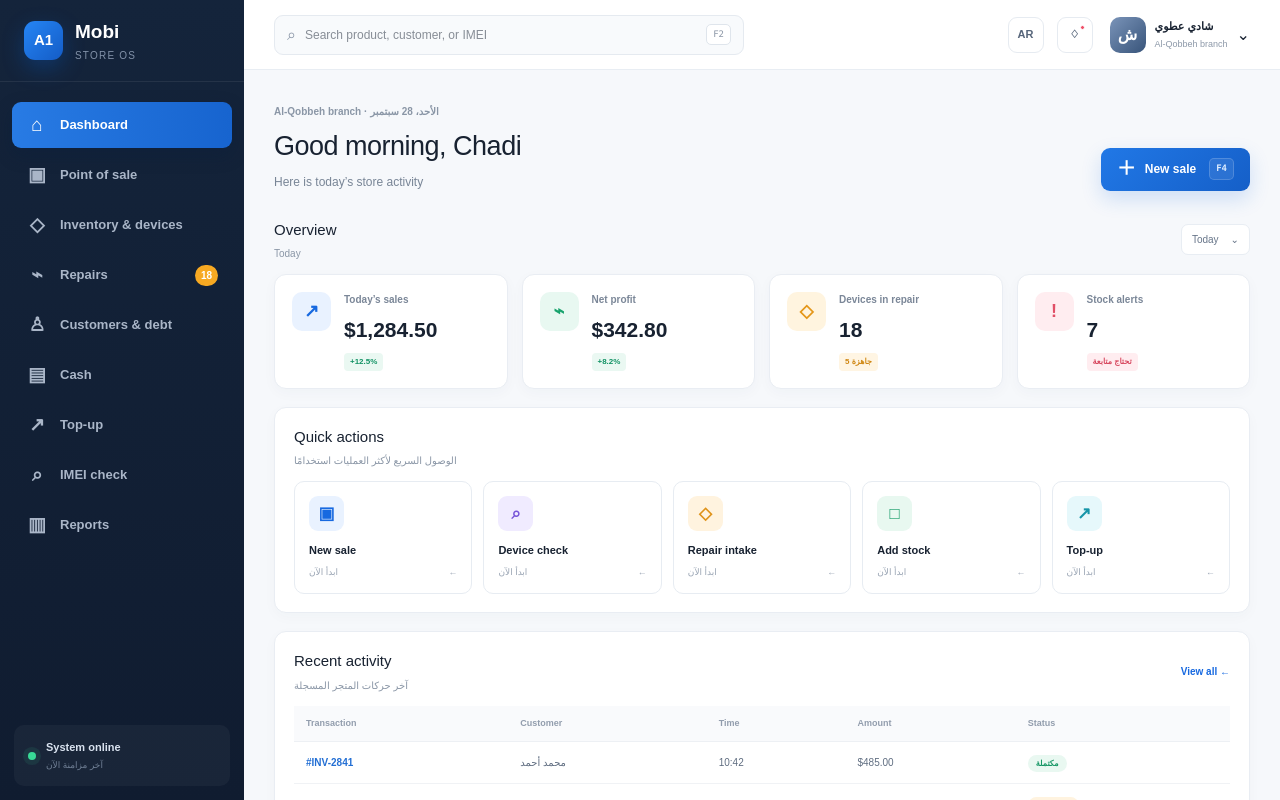
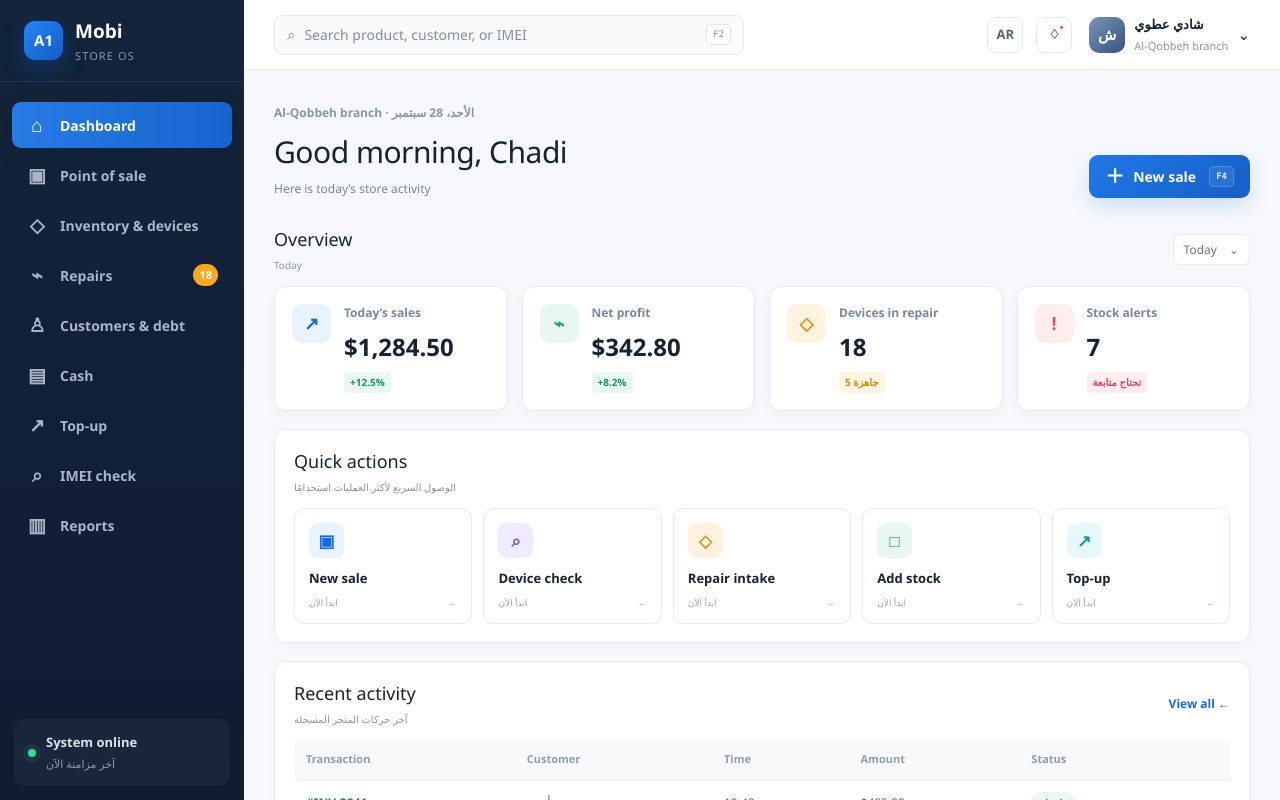
Before and after one commit to a1medianet/a1-mobi, a Next.js app: page /en in a window 1280 px wide. Shown: the top 800 px of the page. Built offline with nearby package versions, Linux system fonts and the light colour scheme.

Commit message:
Improve-operational-typography-readability

```diff
--- a/src/app/globals.css
+++ b/src/app/globals.css
@@ -2,48 +2,48 @@
 :root { --ink:#182231; --muted:#718096; --line:#e8edf3; --paper:#f6f8fb; --navy:#14233a; --blue:#1769e0; }
 * { box-sizing:border-box; }
 html,body { margin:0; min-height:100%; background:var(--paper); color:var(--ink); }
-body { font-family:Arial,"Segoe UI",sans-serif; }
+body { font-family:"Segoe UI",Arial,sans-serif; font-size:15px; line-height:1.5; text-rendering:optimizeLegibility; }\nhtml[lang="ar"] body,[dir="rtl"] { font-family:Tahoma,"Segoe UI",Arial,sans-serif; }\nhtml[lang="en"] body,[dir="ltr"] { font-family:"Segoe UI",Arial,sans-serif; }
 button,input { font:inherit; }
 .app-shell { min-height:100vh; display:flex; }
 .sidebar { width:244px; position:fixed; inset-block:0; inset-inline-start:0; background:linear-gradient(180deg,#14243b,#101c30); color:#fff; display:flex; flex-direction:column; z-index:30; }
 .brand { height:82px; display:flex; align-items:center; gap:12px; padding:0 24px; border-bottom:1px solid #ffffff12; }
 .brand-mark { width:39px; height:39px; display:grid; place-items:center; border-radius:11px; background:linear-gradient(135deg,#2585f5,#145cc6); box-shadow:0 8px 22px #0864d84d; font-weight:900; font-size:15px; color:white; }
-.brand b { display:block; font-size:19px; }.brand small { display:block; margin-top:2px; color:#8292a9; font-size:10px; letter-spacing:1.2px; text-transform:uppercase; }
+.brand b { display:block; font-size:19px; }.brand small { display:block; margin-top:2px; color:#8292a9; font-size:11px; letter-spacing:1.1px; text-transform:uppercase; }
 .nav-list { padding:20px 12px; flex:1; overflow:auto; }
-.nav-item { color:#aab6c8; text-decoration:none; display:flex; align-items:center; gap:12px; height:46px; padding:0 14px; border-radius:9px; margin-bottom:4px; font-size:13px; font-weight:600; transition:.2s; }
+.nav-item { color:#aab6c8; text-decoration:none; display:flex; align-items:center; gap:12px; height:46px; padding:0 14px; border-radius:9px; margin-bottom:4px; font-size:14px; font-weight:600; transition:.2s; }
 .nav-item:hover { color:#fff; background:#ffffff0b; }.nav-item.active { color:white; background:linear-gradient(90deg,#287be4,#1764cf); box-shadow:0 7px 18px #071e3b50; }
-.nav-icon { width:22px; font-size:19px; text-align:center; }.nav-item em { margin-inline-start:auto; min-width:22px; padding:3px 6px; border-radius:20px; background:#f7a922; color:#fff; font-size:10px; text-align:center; font-style:normal; }
+.nav-icon { width:22px; font-size:19px; text-align:center; }.nav-item em { margin-inline-start:auto; min-width:22px; padding:3px 6px; border-radius:20px; background:#f7a922; color:#fff; font-size:11px; text-align:center; font-style:normal; }
 .sidebar-foot { margin:14px; padding:14px; border-radius:10px; background:#ffffff0a; display:flex; align-items:center; gap:10px; }
-.sidebar-foot b,.sidebar-foot small { display:block; }.sidebar-foot b { font-size:11px; color:#d9e2ef; }.sidebar-foot small { margin-top:3px; font-size:9px; color:#718096; }
+.sidebar-foot b,.sidebar-foot small { display:block; }.sidebar-foot b { font-size:13px; color:#d9e2ef; }.sidebar-foot small { margin-top:3px; font-size:11px; color:#8c9aaf; }
 .status-dot { width:8px; height:8px; background:#38d996; border-radius:50%; box-shadow:0 0 0 5px #38d99617; }.workspace { width:calc(100% - 244px); margin-inline-start:244px; min-height:100vh; }
 .topbar { height:70px; background:white; border-bottom:1px solid var(--line); display:flex; align-items:center; padding:0 30px; position:sticky; top:0; z-index:20; }
 .search { width:min(470px,45vw); height:40px; border:1px solid #e5eaf0; background:#f8fafc; border-radius:9px; display:flex; align-items:center; gap:9px; padding:0 12px; color:#8793a5; }
-.search input { border:0; outline:0; background:transparent; flex:1; color:var(--ink); font-size:12px; min-width:0; }
+.search input { border:0; outline:0; background:transparent; flex:1; color:var(--ink); font-size:14px; min-width:0; }
 kbd { border:1px solid #dfe5ec; background:white; border-radius:5px; color:#8a95a5; font-size:9px; padding:3px 6px; }
 .top-actions { margin-inline-start:auto; display:flex; align-items:center; gap:13px; }
-.locale,.icon-btn { height:36px; min-width:36px; border:1px solid #e6ebf1; background:white; border-radius:9px; display:grid; place-items:center; color:#56657a; text-decoration:none; font-size:11px; font-weight:700; position:relative; }
+.locale,.icon-btn { height:36px; min-width:36px; border:1px solid #e6ebf1; background:white; border-radius:9px; display:grid; place-items:center; color:#56657a; text-decoration:none; font-size:13px; font-weight:700; position:relative; }
 .icon-btn i { position:absolute; top:7px; inset-inline-end:7px; width:5px; height:5px; background:#ef4f67; border-radius:50%; border:1px solid white; }
 .profile { display:flex; align-items:center; gap:9px; padding-inline-start:4px; }.avatar { width:36px; height:36px; border-radius:10px; display:grid; place-items:center; color:white; font-weight:800; background:linear-gradient(135deg,#7a94b9,#38547a); }
-.profile b,.profile small { display:block; }.profile b { font-size:11px; }.profile small { margin-top:3px; font-size:9px; color:#8c98a8; }.mobile-brand { display:none; }
+.profile b,.profile small { display:block; }.profile b { font-size:13px; }.profile small { margin-top:3px; font-size:11px; color:#8c98a8; }.mobile-brand { display:none; }
 .content { padding:28px 30px 20px; max-width:1500px; margin:auto; }.welcome { display:flex; align-items:flex-end; justify-content:space-between; gap:24px; }
-.eyebrow { color:#8a96a6!important; font-size:10px!important; font-weight:700; margin-bottom:7px!important; }.welcome h1 { margin:0; font-size:27px; letter-spacing:-.5px; }.welcome p { margin:6px 0 0; color:#788596; font-size:12px; }
-.primary { height:43px; padding:0 16px; border:0; border-radius:9px; background:linear-gradient(135deg,#2178e6,#155fc8); color:white; font-size:12px; font-weight:700; display:flex; align-items:center; gap:9px; box-shadow:0 8px 20px #1769e02e; cursor:pointer; }
+.eyebrow { color:#8a96a6!important; font-size:12px!important; font-weight:700; margin-bottom:7px!important; }.welcome h1 { margin:0; font-size:30px; letter-spacing:-.5px; }.welcome p { margin:6px 0 0; color:#788596; font-size:12px; }
+.primary { height:43px; padding:0 16px; border:0; border-radius:9px; background:linear-gradient(135deg,#2178e6,#155fc8); color:white; font-size:14px; font-weight:700; display:flex; align-items:center; gap:9px; box-shadow:0 8px 20px #1769e02e; cursor:pointer; }
 .primary span { font-size:19px; }.primary kbd { margin-inline-start:4px; border-color:#ffffff2b; background:#ffffff17; color:#dcecff; }
-.section-head { display:flex; justify-content:space-between; align-items:center; margin:28px 0 13px; }.section-head h2 { margin:0; font-size:15px; }.section-head p { margin:5px 0 0; color:#8a96a6; font-size:10px; }
-.period { background:white; border:1px solid var(--line); border-radius:7px; height:31px; padding:0 10px; font-size:10px; color:#677589; display:flex; gap:12px; align-items:center; }.metrics { display:grid; grid-template-columns:repeat(4,1fr); gap:14px; }.metric { min-height:114px; background:white; border:1px solid #e9edf3; border-radius:12px; padding:17px; display:flex; gap:13px; align-items:flex-start; box-shadow:0 4px 14px #273b5908; }
+.section-head { display:flex; justify-content:space-between; align-items:center; margin:28px 0 13px; }.section-head h2 { margin:0; font-size:18px; }.section-head p { margin:5px 0 0; color:#8a96a6; font-size:10px; }
+.period { background:white; border:1px solid var(--line); border-radius:7px; height:31px; padding:0 10px; font-size:12px; color:#677589; display:flex; gap:12px; align-items:center; }.metrics { display:grid; grid-template-columns:repeat(4,1fr); gap:14px; }.metric { min-height:114px; background:white; border:1px solid #e9edf3; border-radius:12px; padding:17px; display:flex; gap:13px; align-items:flex-start; box-shadow:0 4px 14px #273b5908; }
 .metric-icon { width:39px; height:39px; display:grid; place-items:center; border-radius:10px; font-size:18px; font-weight:800; flex:0 0 auto; }
 .metric-icon.blue { background:#e9f2ff;color:#1769e0 }.metric-icon.green { background:#e8f8f1;color:#18a36d }.metric-icon.amber { background:#fff4df;color:#e49618 }.metric-icon.rose { background:#ffedf0;color:#e15067 }
-.metric-body p { margin:0 0 7px; color:#7b8798; font-size:10px; font-weight:600; }.metric-body strong { display:inline-block; font-size:21px; }.metric-body small { display:block; width:max-content; margin-top:7px; padding:3px 6px; border-radius:4px; font-size:8px; font-weight:700; }
+.metric-body p { margin:0 0 7px; color:#7b8798; font-size:12px; font-weight:600; }.metric-body strong { display:inline-block; font-size:24px; }.metric-body small { display:block; width:max-content; margin-top:7px; padding:3px 6px; border-radius:4px; font-size:10px; font-weight:700; }
 .metric-body small.blue,.metric-body small.green { color:#129264;background:#eaf8f2 }.metric-body small.amber { color:#cf8611;background:#fff5e3 }.metric-body small.rose { color:#d7475e;background:#ffedf0 }
 .quick-card,.activity-card { background:white; border:1px solid #e9edf3; border-radius:12px; padding:0 19px 18px; box-shadow:0 4px 14px #273b5907; margin-top:18px; }.quick-card .section-head,.activity-card .section-head { margin-top:18px; }
 .quick-grid { display:grid; grid-template-columns:repeat(5,1fr); gap:11px; }.quick-action { background:#fff; border:1px solid #e7ecf2; border-radius:10px; min-height:112px; padding:14px; text-align:start; cursor:pointer; transition:.2s; }
 .quick-action:hover { transform:translateY(-2px); border-color:#cdd9e8; box-shadow:0 8px 22px #263d5c12; }.quick-icon { width:35px;height:35px;border-radius:9px;display:grid;place-items:center;margin-bottom:11px;font-size:17px;font-weight:800 }
 .quick-icon.blue{background:#e9f2ff;color:#1769e0}.quick-icon.violet{background:#f0ebff;color:#7755d8}.quick-icon.amber{background:#fff3df;color:#df9218}.quick-icon.green{background:#e8f8f0;color:#159b67}.quick-icon.cyan{background:#e6f8fb;color:#1695a8}
-.quick-action b { display:block; font-size:11px; }.quick-action small { margin-top:7px; display:flex; justify-content:space-between; color:#9aa5b4; font-size:9px; }
-.text-btn { border:0;background:transparent;color:#1769e0;font-size:10px;font-weight:700;cursor:pointer }.table-wrap { overflow-x:auto; }table { width:100%; border-collapse:collapse; white-space:nowrap; }
-th { color:#929dad;font-size:9px;text-align:start;font-weight:700;padding:11px 12px;border-bottom:1px solid #edf0f4;background:#f9fafc }td { font-size:10px;padding:13px 12px;border-bottom:1px solid #f0f2f5;color:#5f6d80 }
-tbody tr:last-child td{border-bottom:0}.invoice{color:#236fd4}.pill{padding:4px 8px;border-radius:20px;font-size:8px;font-weight:700}.pill.done{background:#e9f8f1;color:#159664}.pill.pending{background:#fff3df;color:#d88910}
-footer { display:flex;justify-content:space-between;color:#a1aab7;font-size:9px;padding:18px 2px 0; }.mobile-nav { display:none; }@media (max-width:1100px){
+.quick-action b { display:block; font-size:13px; }.quick-action small { margin-top:7px; display:flex; justify-content:space-between; color:#9aa5b4; font-size:9px; }
+.text-btn { border:0;background:transparent;color:#1769e0;font-size:12px;font-weight:700;cursor:pointer }.table-wrap { overflow-x:auto; }table { width:100%; border-collapse:collapse; white-space:nowrap; }
+th { color:#929dad;font-size:11px;text-align:start;font-weight:700;padding:11px 12px;border-bottom:1px solid #edf0f4;background:#f9fafc }td { font-size:12px;padding:14px 12px;border-bottom:1px solid #f0f2f5;color:#5f6d80 }
+tbody tr:last-child td{border-bottom:0}.invoice{color:#236fd4}.pill{padding:4px 8px;border-radius:20px;font-size:10px;font-weight:700}.pill.done{background:#e9f8f1;color:#159664}.pill.pending{background:#fff3df;color:#d88910}
+footer { display:flex;justify-content:space-between;color:#a1aab7;font-size:11px;padding:18px 2px 0; }.mobile-nav { display:none; }@media (max-width:1100px){
 .sidebar{width:76px}.workspace{width:calc(100% - 76px);margin-inline-start:76px}.brand{padding:0 18px}.brand>span:last-child,.nav-item>span:nth-child(2),.nav-item em,.sidebar-foot>div:last-child{display:none}.nav-item{justify-content:center;padding:0}.nav-icon{width:auto}.sidebar-foot{justify-content:center}
 .metrics{grid-template-columns:repeat(2,1fr)}.quick-grid{grid-template-columns:repeat(3,1fr)}
 }
```
